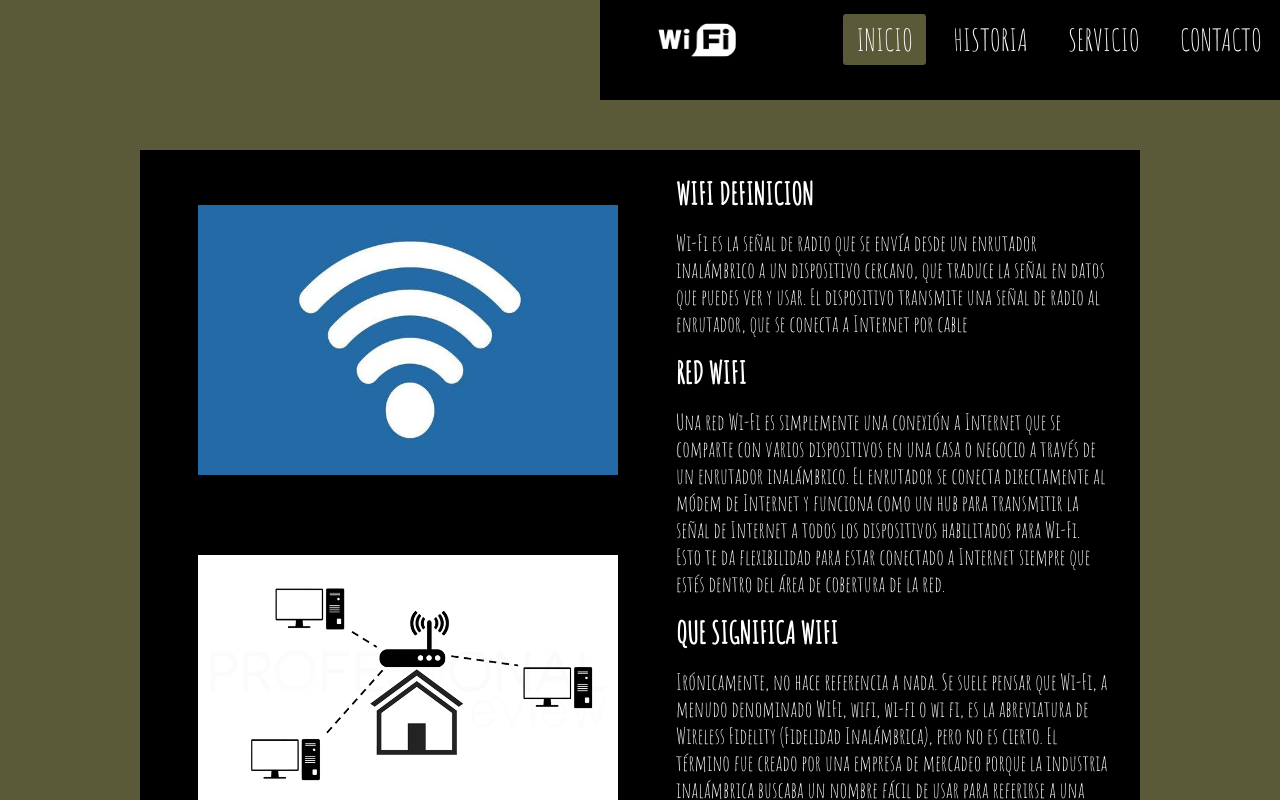
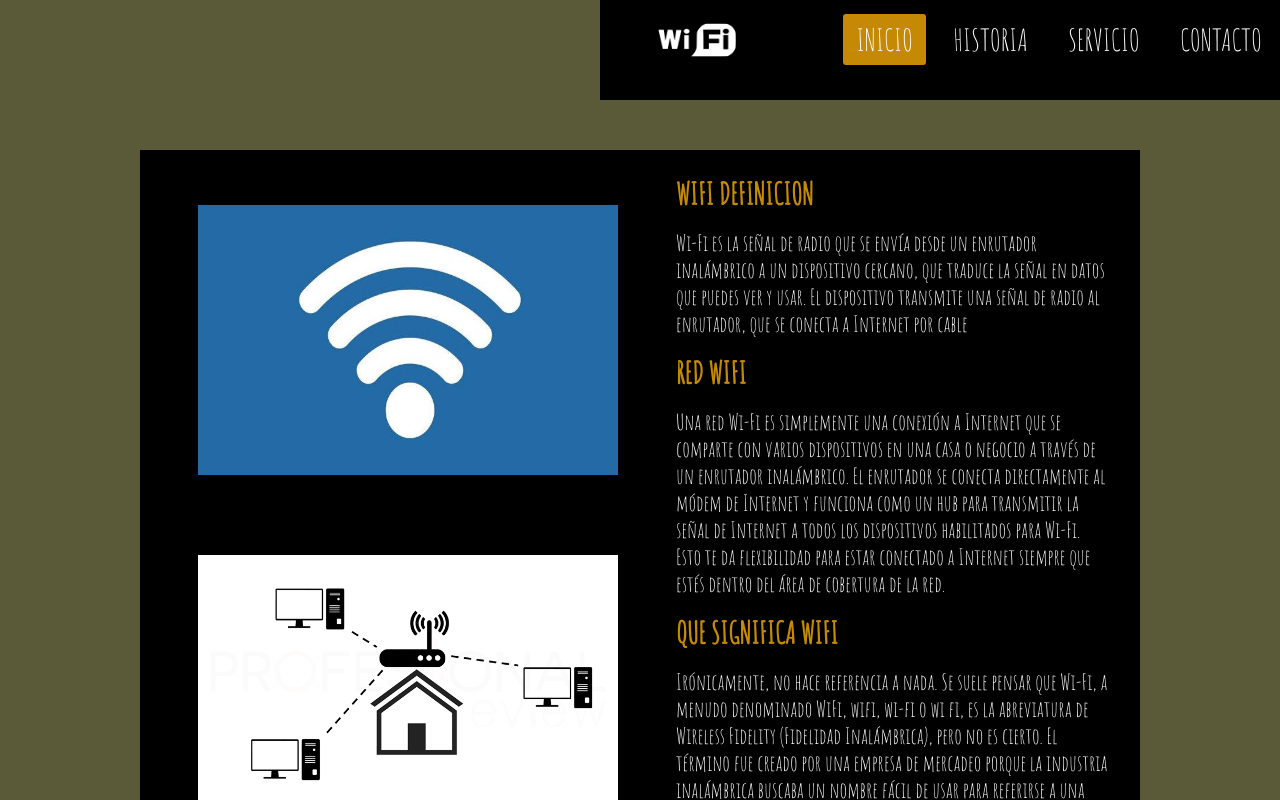
Before and after one commit to 1nforma7ion/exam-lab1, a plain HTML site: page index.html in a window 1280 px wide. In both pictures the pointer is over the link "INICIO". Shown: the top 800 px of the page. Drawn offline with Linux system fonts and the light colour scheme.

Commit message:
color a texto

```diff
--- a/style.css
+++ b/style.css
@@ -46,7 +46,7 @@ nav ul li a{
 }
 
 li a.active, li a:hover{
-    background: rgb(90, 90, 56);
+    background: rgb(198, 137, 6);
     transition: .5s;
 }
 
@@ -101,6 +101,9 @@ article p{
     overflow-x: hidden;
 }
 
+h2, h1, h3{
+    color: rgb(198, 137, 6);
+}
 .ContR p{
     color: white;
     font-size: 25px;
```
